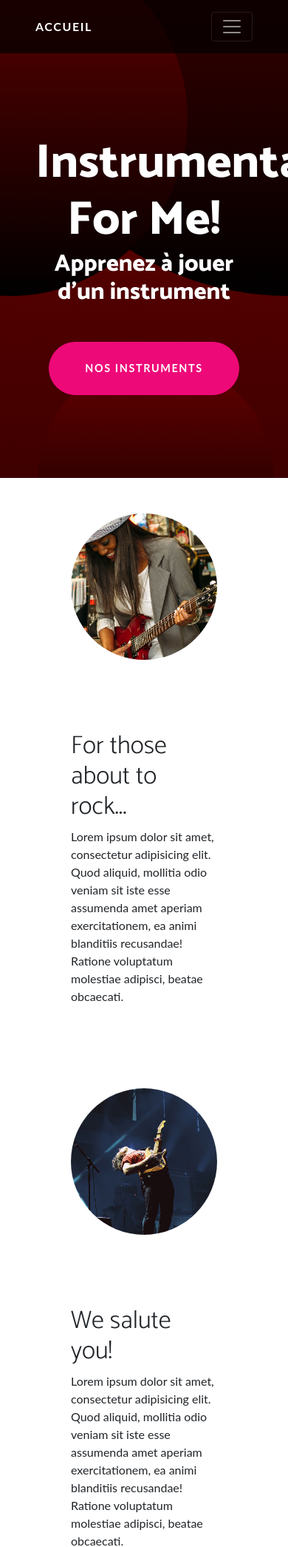
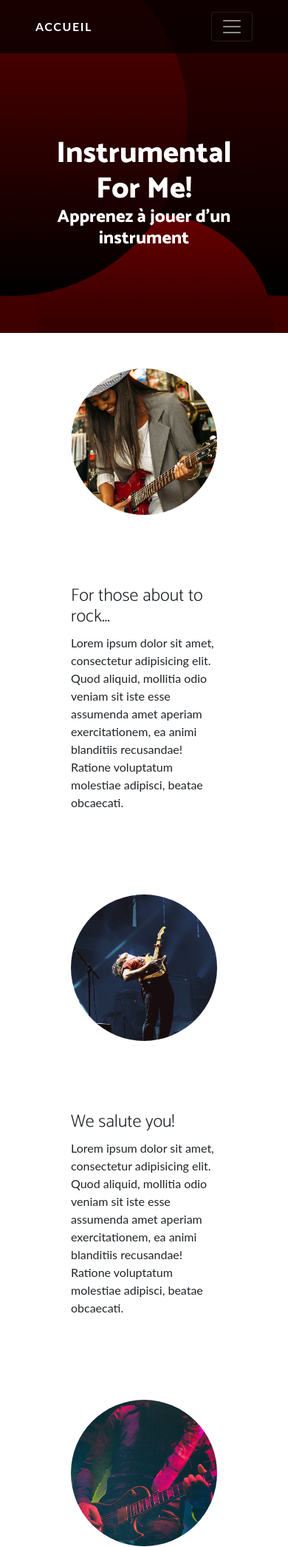
Before and after one commit to Brewalan74/InstrumentalForMe, a WordPress theme: template public/content/themes/instrumentalforme/index.php in a window 390 px wide. Shown: the top 2091 px of the page at 74% size. Run offline with PHP 8.4 and a stand-in for WordPress, Linux system fonts and the light colour scheme; the site name, menu and one post (Sample post) are stand-ins, and other content is empty.

Commit message:
Style update header

```diff
--- a/public/content/themes/instrumentalforme/css/instrumental.css
+++ b/public/content/themes/instrumentalforme/css/instrumental.css
@@ -0,0 +1,10 @@
+/* Change font-size title to adapt to small smartphone */
+@media (max-width: 575px) {
+    h1 {
+        font-size: 2.5em !important;
+    }
+
+    h2 {
+        font-size: 1.5em !important;
+    }
+}
--- a/public/content/themes/instrumentalforme/css/social.css
+++ b/public/content/themes/instrumentalforme/css/social.css
@@ -7,7 +7,7 @@
     height: auto;
     text-align: center;
     text-decoration: none;
-    margin: 15px 2px;
+    margin: 5px 2px;
 }
 
 .fa:hover {
--- a/public/content/themes/instrumentalforme/partials/header.tpl.php
+++ b/public/content/themes/instrumentalforme/partials/header.tpl.php
@@ -3,7 +3,7 @@
         <div class="container px-5">
             <h1 class="masthead-heading mb-0">Instrumental For Me!</h1>
             <h2 class="masthead-subheading mb-0">Apprenez à jouer d'un instrument</h2>
-            <a class="btn btn-primary btn-xl rounded-pill mt-5" href="#scroll">Nos instruments</a>
+            <!-- <a class="btn btn-primary btn-xl rounded-pill mt-5" href="#scroll">Nos instruments</a> -->
         </div>
     </div>
     <div class="bg-circle-1 bg-circle"></div>
```
